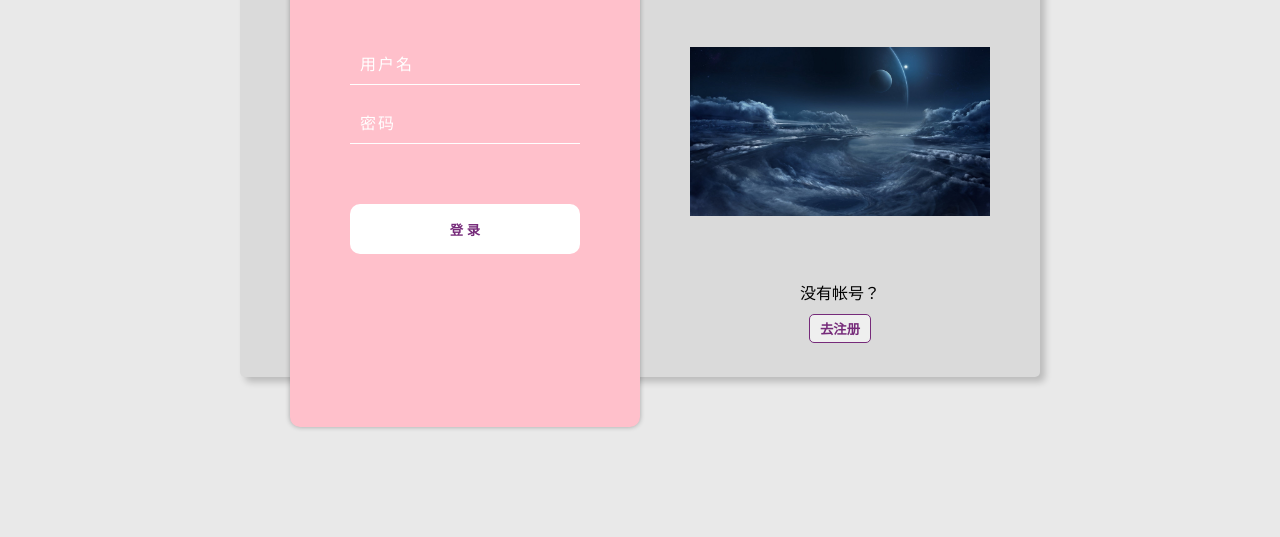
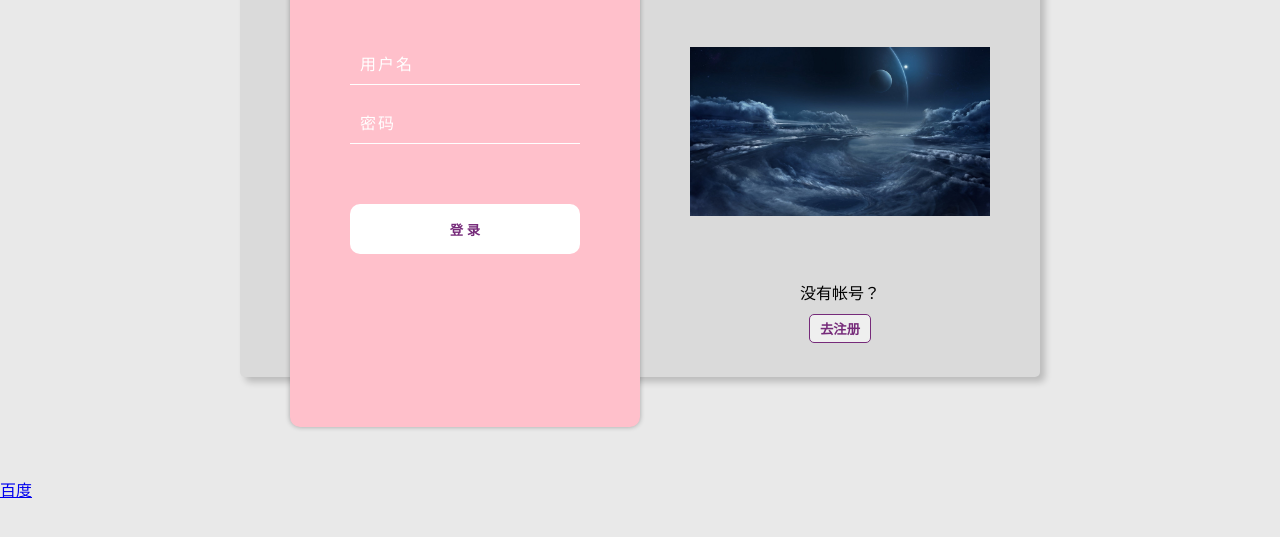
Before and after one commit to luobida123456/index, a plain HTML site: page index.html in a window 1280 px wide. Shown: the part 223-760 px from the top of the page. Drawn offline with Linux system fonts and the light colour scheme.

Commit message:
Update index.html

```diff
--- a/index.html
+++ b/index.html
@@ -55,6 +55,8 @@
         </div>
     </div>
 
+    <a href="https://www.baidu.com">百度</a>
+
     <script>
         let login = document.querySelector('.login')
         let register = document.querySelector('.register')
```
